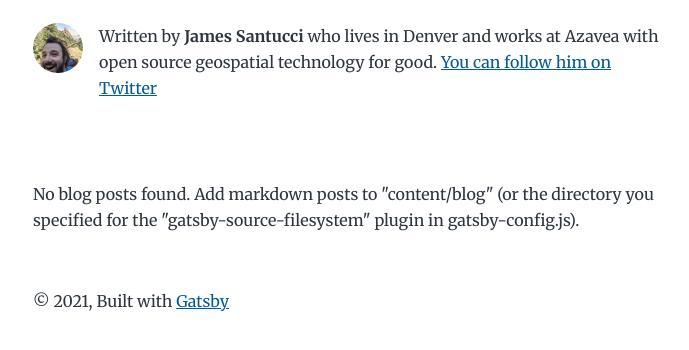
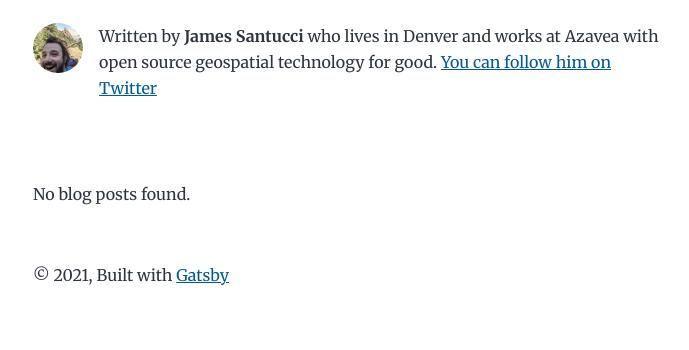
Before and after one commit to jisantuc/jisantuc.github.io, a Gatsby site: page / in a window 1280 px wide. Shown: the part 170-520 px from the top of the page, without its empty margins (291-980 px from the left). Built offline with nearby package versions, Linux system fonts and the light colour scheme; Gatsby itself is replaced by a stand-in of ours.

Commit message:
remove dev error message

```diff
--- a/src/pages/index.js
+++ b/src/pages/index.js
@@ -15,9 +15,7 @@ const BlogIndex = ({ data, location }) => {
         <SEO title="All posts" />
         <Bio />
         <p>
-          No blog posts found. Add markdown posts to "content/blog" (or the
-          directory you specified for the "gatsby-source-filesystem" plugin in
-          gatsby-config.js).
+          No blog posts found.
         </p>
       </Layout>
     )
```
